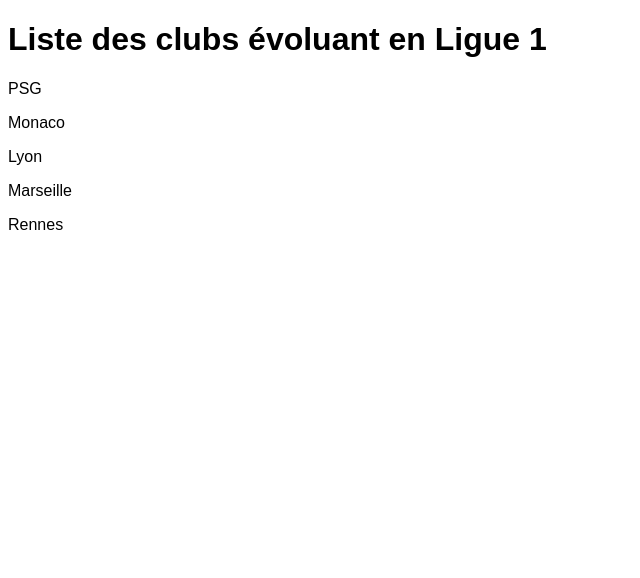
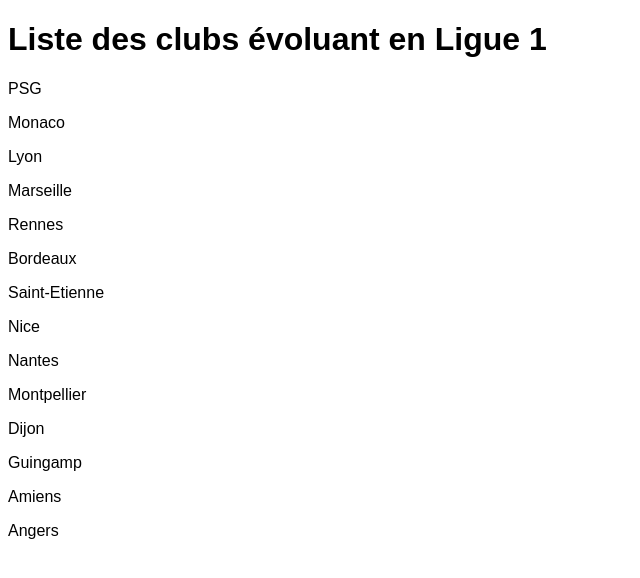
Before and after one commit to nicomil59/clubs-ligue1, a plain HTML site: page index.html in a window 1280 px wide. Shown: the whole page, without its empty margins (0-640 px from the left). Drawn offline with Linux system fonts and the light colour scheme.

Commit message:
Ajout de dix clubs dans index.html

```diff
--- a/index.html
+++ b/index.html
@@ -15,6 +15,17 @@
     <p>Lyon</p>
     <p>Marseille</p>
     <p>Rennes</p>
+    <p>Bordeaux</p>
+    <p>Saint-Etienne</p>
+    <p>Nice</p>
+    <p>Nantes</p>
+    <p>Montpellier</p>
+    <p>Dijon</p>
+    <p>Guingamp</p>
+    <p>Amiens</p>
+    <p>Angers</p>
+
+
 
 
 
```
